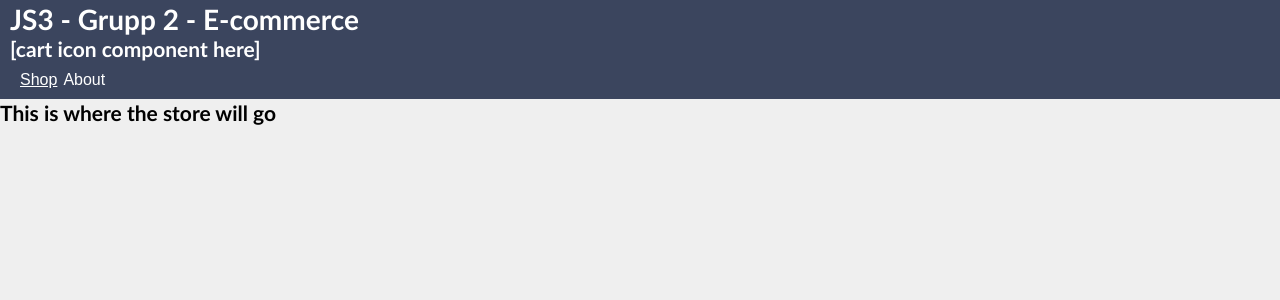
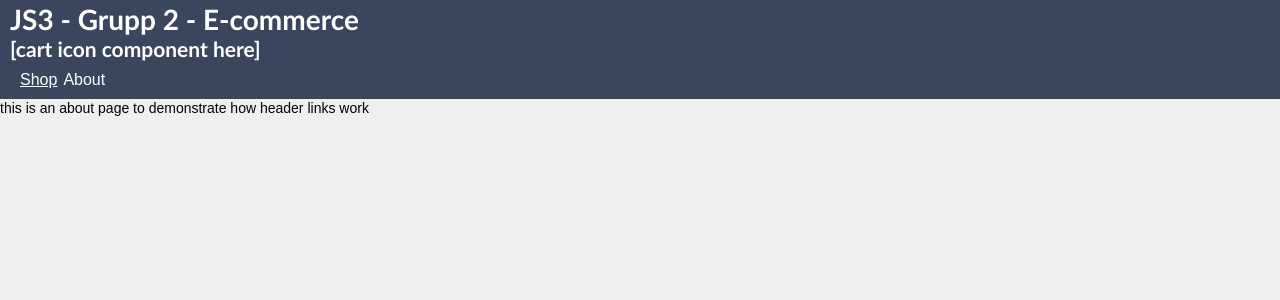
Before and after one commit to Dmitrijv/fend19-js3-grp2-ecommerce, a React (Create React App) app: page /about in a window 1280 px wide. Shown: the top 300 px of the page. Built offline with nearby package versions, Linux system fonts and the light colour scheme.

Commit message:
added a demonstration of how header links work

```diff
--- a/src/App.js
+++ b/src/App.js
@@ -1,13 +1,18 @@
 import React from "react";
 import "./App.scss";
+import { Route, Switch } from "react-router-dom";
+
 import LayoutSimple from "./pages/LayoutSimple";
 import StartPage from "./pages/StartPage";
-import { Route, Switch } from "react-router-dom";
+import AboutPage from "./pages/AboutPage";
 
 function App() {
   return (
     <div className="App">
       <Switch>
+        <Route path={["/about"]}>
+          <LayoutSimple mainContent={<AboutPage />} />
+        </Route>
         <Route path={["/shop", "/"]}>
           <LayoutSimple mainContent={<StartPage />} />
         </Route>
--- /dev/null
+++ b/src/pages/AboutPage.jsx
@@ -0,0 +1,5 @@
+import React from "react";
+
+export default function AboutPage() {
+  return <div>this is an about page to demonstrate how header links work</div>;
+}
```
